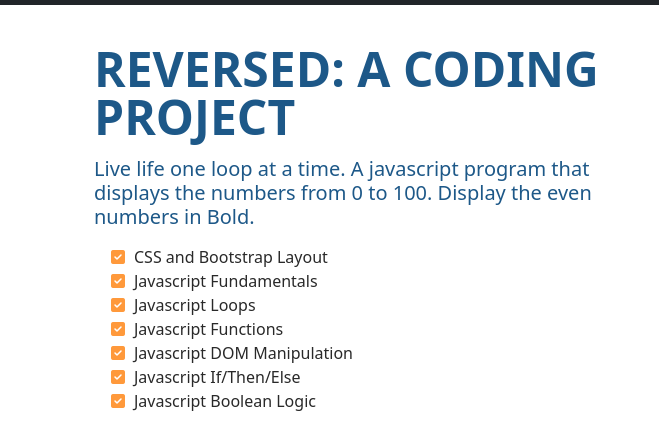
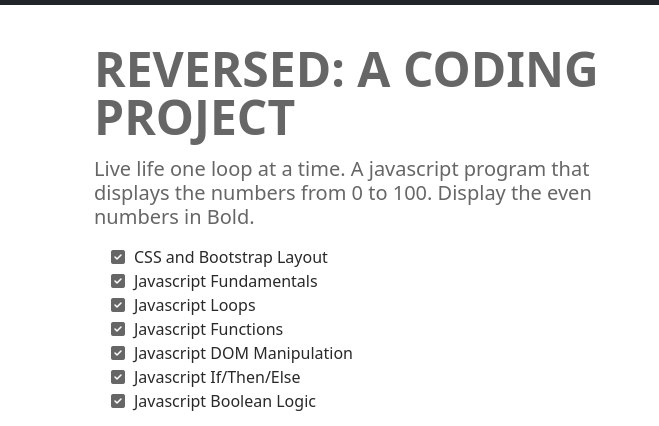
Before and after one commit to denise626/Reversed2022, a plain HTML site: page index.html in a window 1280 px wide. Shown: the part 51-477 px from the top of the page, 0-659 px from the left. Drawn offline with nearby package versions, Linux system fonts and the light colour scheme.

Commit message:
changed checkbox colors and added git repo link

```diff
--- a/css/site.css
+++ b/css/site.css
@@ -1,6 +1,6 @@
 :root{
-    --primary-color: #1d5888;
-    --secondary-color: #ff993b;
+    --primary-color: #666666;
+    --secondary-color: #666666;
     --dark-color: #292929;
     --white-color: #e7e7e7;
 }
--- a/index.html
+++ b/index.html
@@ -43,7 +43,7 @@
                     <a class="nav-link" href="code.html">The Code</a>
                 </li>
                 <li class="nav-item">
-                    <a class="nav-link" target="_blank" href="#">Git Repo</a>
+                    <a class="nav-link" target="_blank" href="https://github.com/denise626?tab=repositories">Git Repo</a>
                 </li>
                 <li class="nav-item">
                     <a class="nav-link" target="_blank" href="#">About</a>
```
Also changed, not shown: app.html (+1 -1 lines), code.html (+1 -1 lines).
